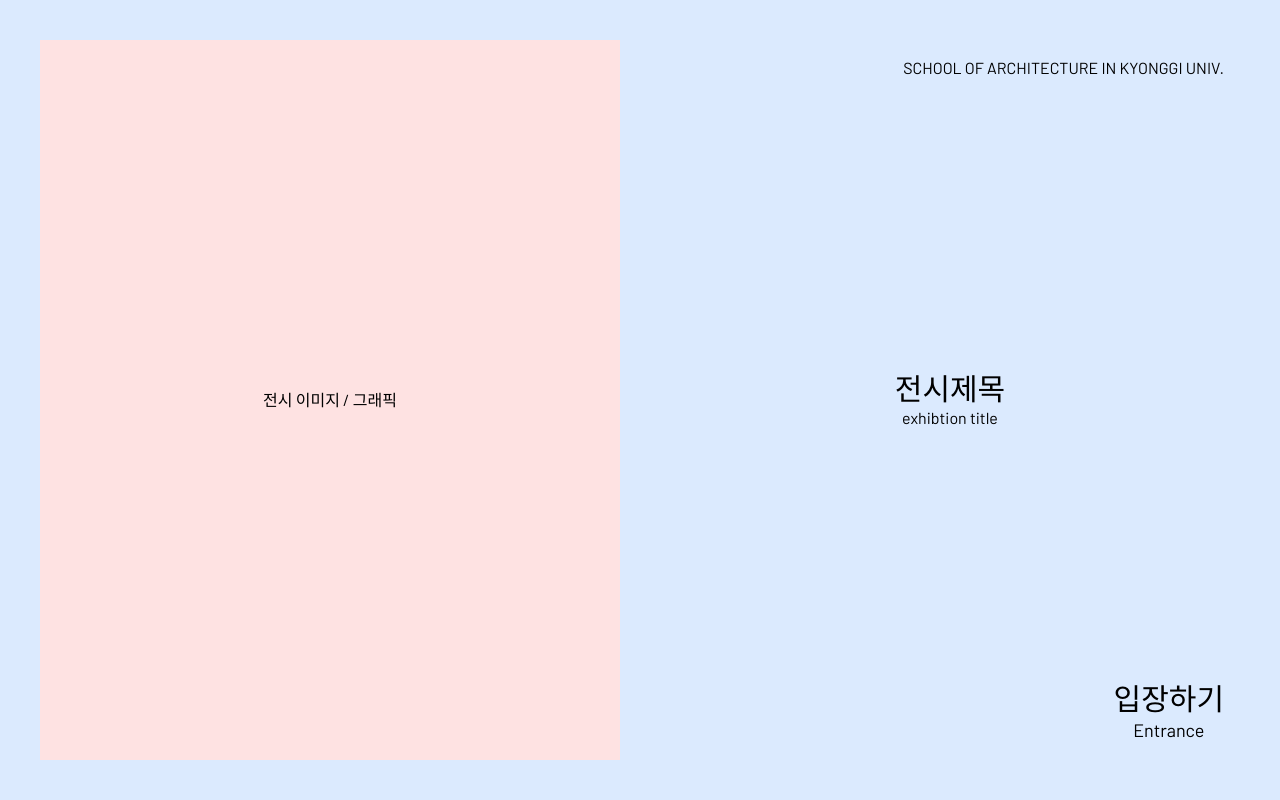
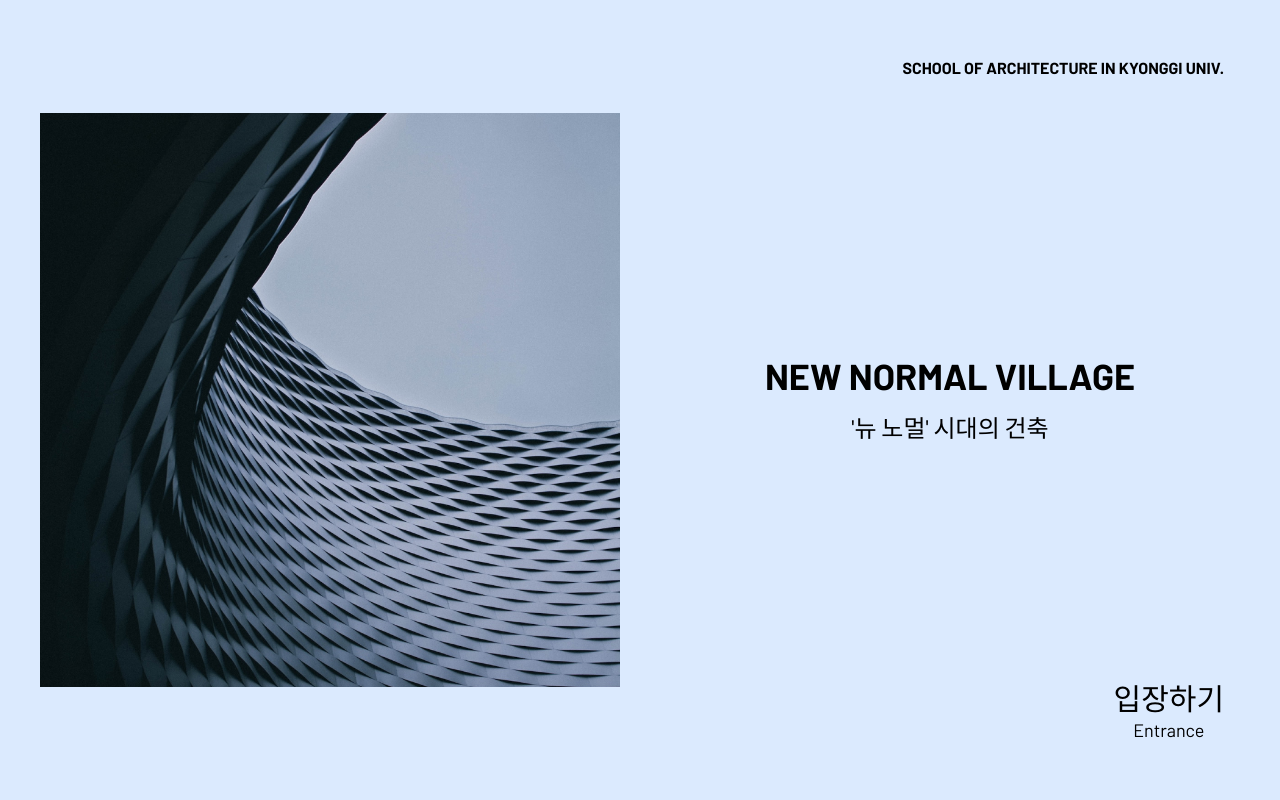
Before and after one commit to Sae-sak/SAK-Exhibition, a Next.js app: page / in a window 1280 px wide. Shown: the top 800 px of the page. Built offline with nearby package versions, Linux system fonts and the light colour scheme; a web font is replaced by a local one.

Commit message:
Update Cover component

```diff
--- a/src/components/Layouts/Cover/Cover.tsx
+++ b/src/components/Layouts/Cover/Cover.tsx
@@ -1,4 +1,6 @@
+import Image from "next/image";
 import {useState} from "react";
+import exihibition_poster from "public/images/cover/exhibition_poster.jpg";
 
 export default function Cover() {
   const [active, setActive] = useState(true);
@@ -9,26 +11,30 @@ export default function Cover() {
       : (window.document.body.style.overflow = "auto");
   }
 
+  const coverImg = `/images/cover/exhibition_poster.jpg`;
+
   return active ? (
     <div className="absolute z-50 w-screen h-screen gap-10 bg-blue-100 col-center">
       <div className="relative w-screen h-screen ">
         {/* 상당 우측 텍스트*/}
         <div className="absolute top-14 right-14">
-          <span>SCHOOL OF ARCHITECTURE IN KYONGGI UNIV.</span>
+          <span className="font-bold">
+            SCHOOL OF ARCHITECTURE IN KYONGGI UNIV.
+          </span>
         </div>
 
         {/* 이미지 & 타이틀 */}
         <div className="w-screen h-screen col-center ">
           <div className="flex items-center justify-center w-screen h-screen gap-10 p-10">
             <div className="w-1/2 h-full">
-              <div className="flex items-center justify-center w-full h-full bg-red-100">
-                <div>전시 이미지 / 그래픽</div>
+              <div className="flex items-center justify-center w-full h-full overflow-hidden">
+                <Image src={exihibition_poster} alt={"exhibition_poster"} />
               </div>
             </div>
             <div className="w-1/2 h-full">
-              <div className="w-full h-full col-center">
-                <div className="text-3xl">전시제목</div>
-                <div>exhibtion title</div>
+              <div className="w-full h-full gap-4 col-center">
+                <div className="text-4xl font-bold">NEW NORMAL VILLAGE</div>
+                <div className="text-2xl">&apos;뉴 노멀&apos; 시대의 건축</div>
               </div>
             </div>
           </div>
```
Also changed, not shown: public/images/cover/exhibition_poster.jpg (added).
